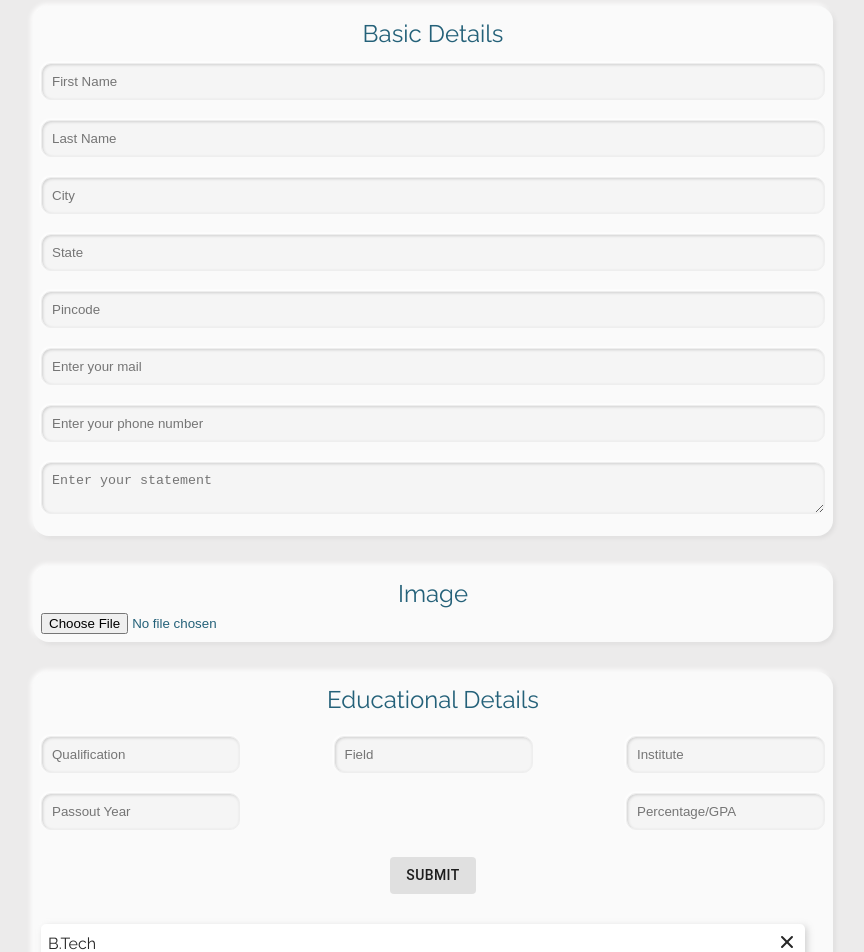
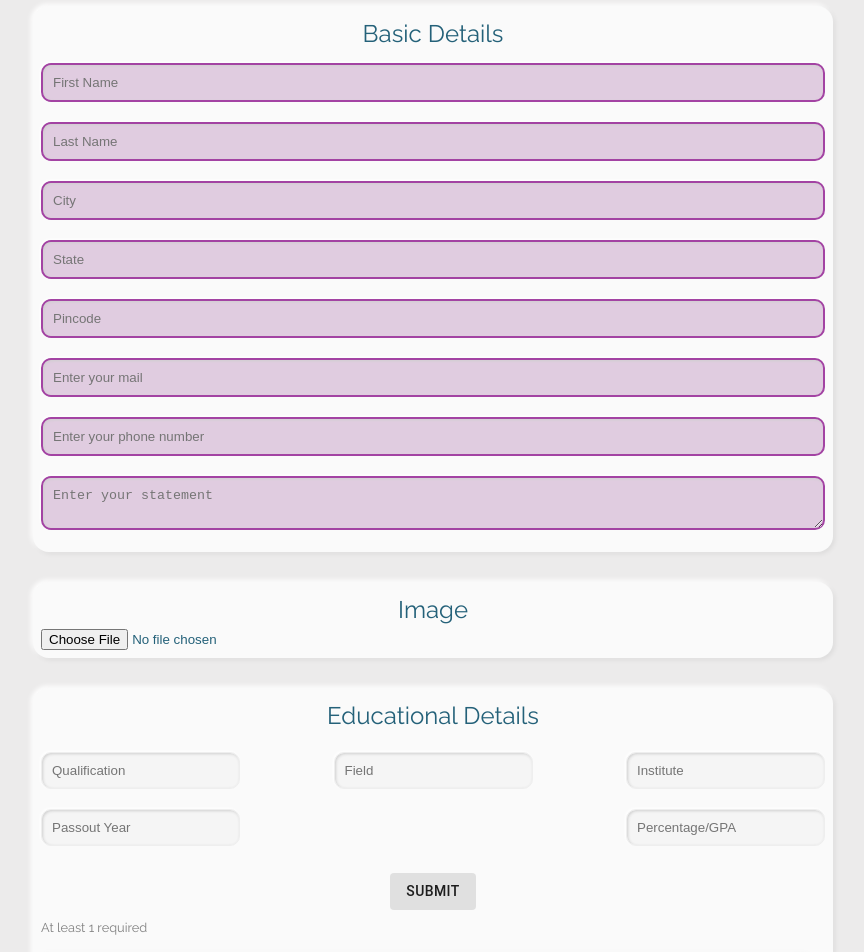
Before and after one commit to SBhattacharya45/resume-builder, a React (Create React App) app: page /form in a window 1280 px wide. Shown: the part 80-1032 px from the top of the page, without its empty margins (207-1071 px from the left). Built offline with nearby package versions, Linux system fonts and the light colour scheme.

Commit message:
added  visual feedback for form validation

```diff
--- a/src/components/Input/Input.js
+++ b/src/components/Input/Input.js
@@ -5,24 +5,30 @@ import classes from './Input.module.css';
 const input = (props) => {
     let inputElement = null;
 
+    const inputClasses = [classes.Input];
+
+    if(props.invalid ){
+        inputClasses.push(classes.Invalid);
+    }
+
     switch(props.inputType) {
         case "input":
             inputElement = <input
-            className={classes.Input}
+            className={inputClasses.join(' ')}
             {...props.config}
             value={props.value}
             onChange={props.changed} />;
         break;
         case "textarea":
             inputElement = <textarea
-            className={classes.Input}
+            className={inputClasses.join(' ')}
             {...props.config}
             value={props.value}
             onChange={props.changed} />;
         break;
         default:
             inputElement = <input
-            className={classes.Input}
+            className={inputClasses.join(' ')}
             {...props.config}
             value={props.value}
             onChange={props.changed} />;
--- a/src/components/Input/Input.module.css
+++ b/src/components/Input/Input.module.css
@@ -13,3 +13,8 @@
 .Input:focus{
     outline: rgb(179, 179, 179) auto 1px;
 }
+
+.Invalid{
+    border: 2px solid rgb(163, 67, 163);
+    background-color: rgb(224, 204, 224);
+}
--- a/src/containers/FormContainer/FormContainer.js
+++ b/src/containers/FormContainer/FormContainer.js
@@ -23,7 +23,8 @@ class FormConatiner extends Component {
                 validation: {
                     required: true
                 },
-                valid: false
+                valid: false,
+                touched : false
             },
             {
                 id: 1,
@@ -36,7 +37,8 @@ class FormConatiner extends Component {
                 validation: {
                     required: true
                 },
-                valid: false
+                valid: false,
+                touched : false
             },
             {
                 id: 2,
@@ -49,7 +51,8 @@ class FormConatiner extends Component {
                 validation: {
                     required: true
                 },
-                valid: false
+                valid: false,
+                touched : false
             },
             {
                 id: 3,
@@ -62,7 +65,8 @@ class FormConatiner extends Component {
                 validation: {
                     required: true
                 },
-                valid: false
+                valid: false,
+                touched : false
             },
             {
                 id: 4,
@@ -75,7 +79,8 @@ class FormConatiner extends Component {
                 validation: {
                     required: true
                 },
-                valid: false
+                valid: false,
+                touched : false
             },
             {
                 id: 5,
@@ -89,7 +94,8 @@ class FormConatiner extends Component {
                     required: true,
                     isEmail: true
                 },
-                valid: false
+                valid: false,
+                touched : false
             },
             {
                 id: 6,
@@ -103,7 +109,8 @@ class FormConatiner extends Component {
                     required: true,
                     isNumeric: true
                 },
-                valid: false
+                valid: false,
+                touched : false
             },
             {
                 id: 7,
@@ -116,7 +123,8 @@ class FormConatiner extends Component {
                 validation: {
                     required: true
                 },
-                valid: false
+                valid: false,
+                touched : false
             }
         ],
         eduDetails: [{
@@ -180,6 +188,7 @@ class FormConatiner extends Component {
 
         updatedElement.value = event.target.value;
         updatedElement.valid = this.checkValidity(updatedElement.value, updatedElement.validation);
+        updatedElement.touched= true;
         updatedFormElements[key] = updatedElement;
 
         let formIsValid = true;
@@ -282,6 +291,8 @@ class FormConatiner extends Component {
         }
     }
 
+
+
     render() {
 
         const formElementArray = this.state.formValues;
@@ -294,6 +305,8 @@ class FormConatiner extends Component {
                     inputType={formElement.inputType}
                     value={formElement.value}
                     config={formElement.config}
+                    invalid= {!formElement.valid }
+                    touched= {formElement.touched}
                     changed={(event) => this.inputChangedHandler(event, formElement.id)} />
                 ))}
             </form>
@@ -374,11 +387,13 @@ class FormConatiner extends Component {
                                 className={classes.Input}
                                 placeholder="Qualification"
                                 type="text"
+                                id= "qualification"
                                 name="qualification"/>
                                 <input
                                 className={classes.Input}
                                 placeholder="Field"
                                 type="text"
+                                id= "field"
                                 name="field"/>
                                 <input
                                 className={classes.Input}
@@ -400,6 +415,7 @@ class FormConatiner extends Component {
                                 <Button disableElevation variant="contained" className={classes.Button} type="submit">Submit</Button>
                             </div>
                         </form>
+                        <p className={classes.textDisabled}> At least 1 required</p>
                         <div className={classes.ItemContainer}>
                             {eduItems}
                         </div>
@@ -435,6 +451,7 @@ class FormConatiner extends Component {
                                 <Button  disableElevation variant="contained" className={classes.Button} type="submit">Submit</Button>
                             </div>
                         </form>
+                        <p className={classes.textDisabled}> At least 1 required</p>
                         {expItems}
                     </div>
                 </Grid>
@@ -453,6 +470,7 @@ class FormConatiner extends Component {
                                 <Button disableElevation variant="contained" className={classes.Button} type="submit">Add Skill</Button>
                             </div>
                         </form>
+                        <p className={classes.textDisabled}> At least 1 required</p>
                         {skills}
                     </div>
                 </Grid>
@@ -471,6 +489,7 @@ class FormConatiner extends Component {
                                 <Button disableElevation variant="contained" className={classes.Button} type="submit">Add Achievement</Button>
                             </div>
                         </form>
+                        <p className={classes.textDisabled}> At least 1 required</p>
                         {achivs}
                     </div>
                 </Grid>
--- a/src/containers/FormContainer/FormContainer.module.css
+++ b/src/containers/FormContainer/FormContainer.module.css
@@ -90,6 +90,10 @@
     justify-content: center;
 } */
 
+.textDisabled{
+    color: grey !important;
+    font-size: 0.8rem;
+}
 
 @media only screen and (max-width: 600px) {
     .Container {
```
